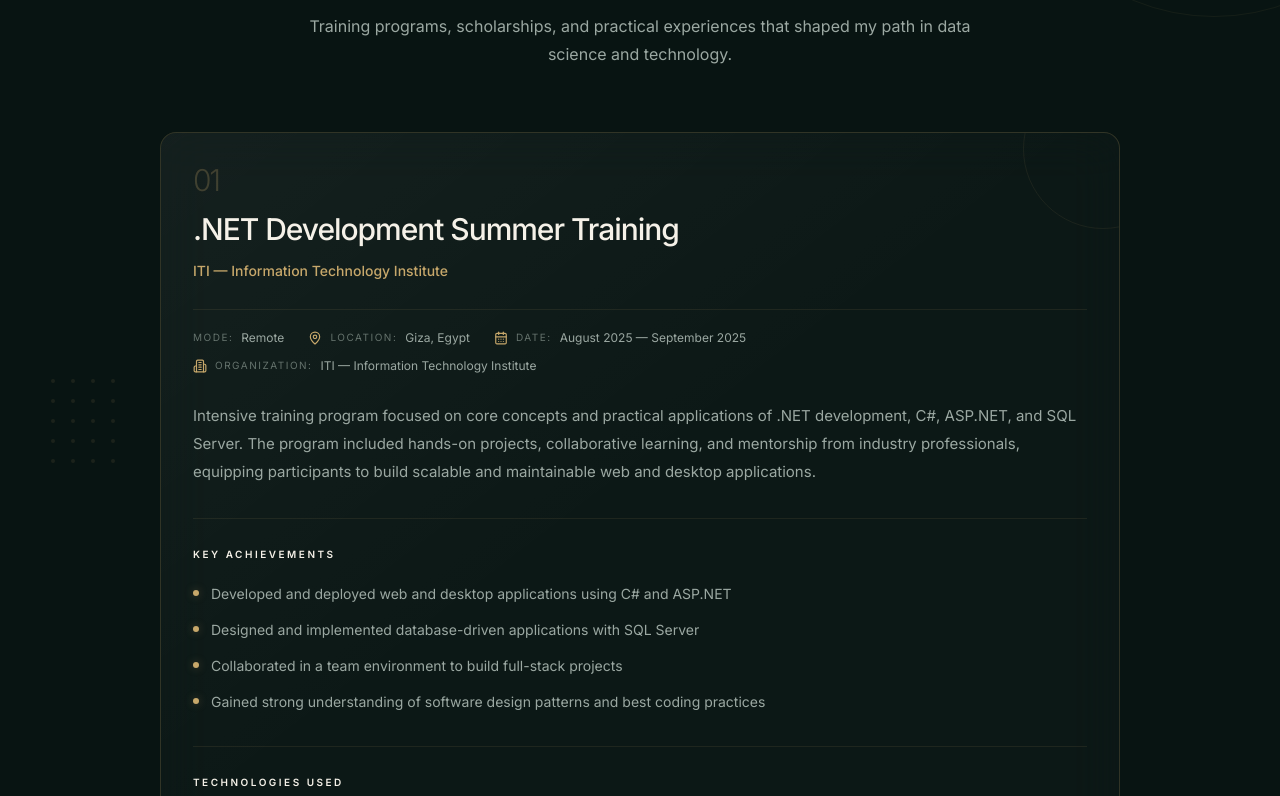
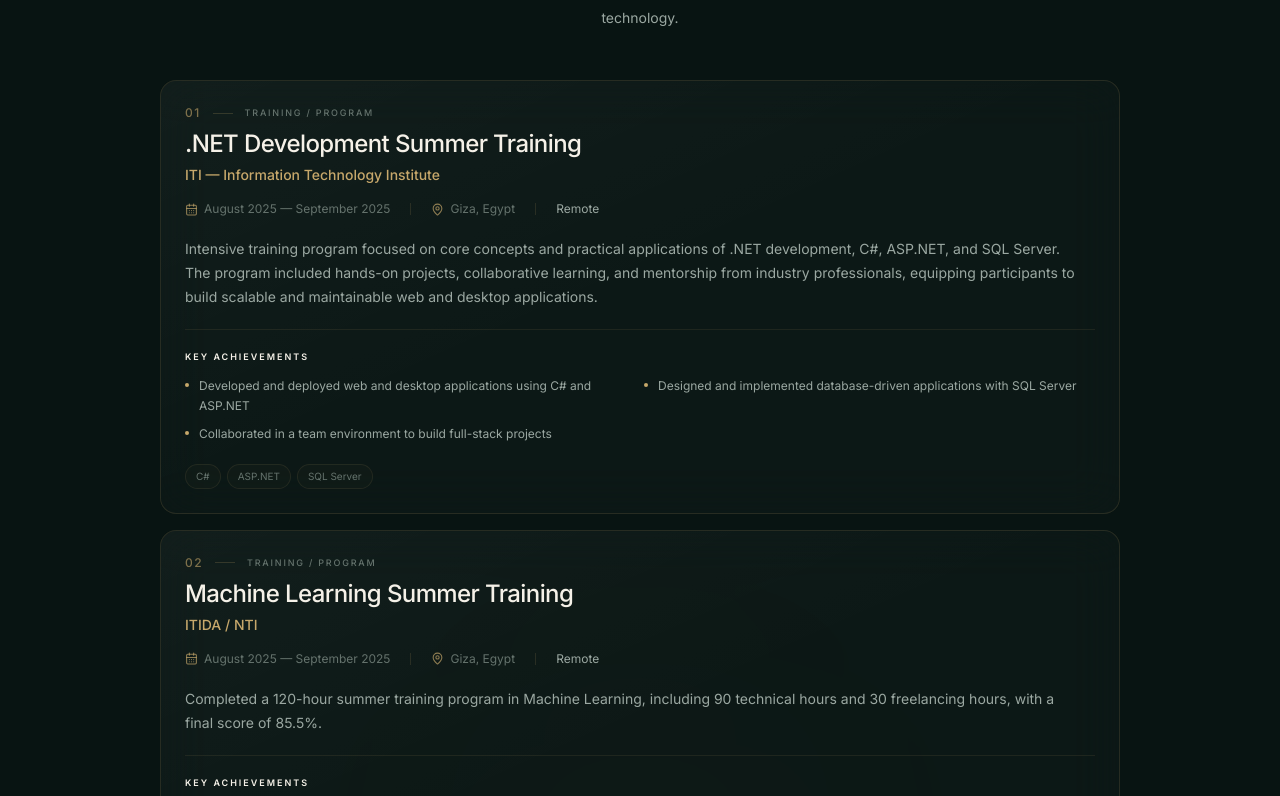
Before and after one commit to DohaAbdelrahman/Doha, a Next.js app: page / in a window 1280 px wide. Shown: the part 4244-5040 px from the top of the page. Built offline with nearby package versions, Linux system fonts and the light colour scheme.

Commit message:
edit experieance

```diff
--- a/src/sections/ExperienceSection.tsx
+++ b/src/sections/ExperienceSection.tsx
@@ -5,7 +5,6 @@
   ArrowUpRight,
   CalendarDays,
   MapPin,
-  Building2,
 } from "lucide-react";
 
 import ScrollReveal from "@/components/portfolio/ScrollReveal";
@@ -19,8 +18,8 @@
         relative
         overflow-hidden
         bg-[#081412]
-        py-28
-        sm:py-36
+        py-24
+        sm:py-32
       "
     >
       {/* =====================================================
@@ -28,15 +27,13 @@
       ===================================================== */}
 
       <div className="pointer-events-none absolute inset-0 overflow-hidden">
-        {/* Top right circles */}
-
         <div
           className="
             absolute
-            -right-36
-            -top-36
-            h-[420px]
-            w-[420px]
+            -right-32
+            -top-32
+            h-[360px]
+            w-[360px]
             rounded-full
             border
             border-[#C7A86B]/[0.07]
@@ -46,73 +43,30 @@
         <div
           className="
             absolute
-            -right-16
-            -top-16
-            h-[280px]
-            w-[280px]
+            -left-32
+            -bottom-40
+            h-[380px]
+            w-[380px]
             rounded-full
             border
             border-[#C7A86B]/[0.05]
           "
         />
 
-        {/* Bottom left */}
-
-        <div
-          className="
-            absolute
-            -bottom-52
-            -left-40
-            h-[450px]
-            w-[450px]
-            rounded-full
-            border
-            border-[#C7A86B]/[0.05]
-          "
-        />
-
-        {/* Soft glow */}
-
         <div
           className="
             absolute
             left-1/2
             top-1/2
-            h-[500px]
-            w-[500px]
+            h-[420px]
+            w-[420px]
             -translate-x-1/2
             -translate-y-1/2
             rounded-full
-            bg-[#C7A86B]/[0.012]
-            blur-[140px]
+            bg-[#C7A86B]/[0.01]
+            blur-[120px]
           "
         />
-
-        {/* Dots */}
-
-        <div
-          className="
-            absolute
-            left-[4%]
-            top-[18%]
-            grid
-            grid-cols-4
-            gap-4
-            opacity-25
-          "
-        >
-          {Array.from({ length: 20 }).map((_, index) => (
-            <span
-              key={index}
-              className="
-                h-1
-                w-1
-                rounded-full
-                bg-[#C7A86B]/40
-              "
-            />
-          ))}
-        </div>
       </div>
 
       {/* =====================================================
@@ -133,10 +87,10 @@
             HEADER
         ================================================= */}
 
-        <ScrollReveal className="mb-16 text-center">
+        <ScrollReveal className="mb-12 text-center">
           <div
             className="
-              mb-5
+              mb-4
               flex
               items-center
               justify-center
@@ -146,27 +100,27 @@
             <span
               className="
                 h-px
-                w-12
+                w-10
                 bg-[#C7A86B]/50
               "
             />
 
-            <p
+            <span
               className="
                 text-[10px]
                 font-medium
                 uppercase
-                tracking-[0.35em]
+                tracking-[0.32em]
                 text-[#C7A86B]
               "
             >
               Experience
-            </p>
+            </span>
 
             <span
               className="
                 h-px
-                w-12
+                w-10
                 bg-[#C7A86B]/50
               "
             />
@@ -179,7 +133,6 @@
               tracking-[-0.06em]
               text-[#F5F1E8]
               sm:text-6xl
-              md:text-7xl
             "
           >
             My Journey
@@ -189,29 +142,27 @@
           <p
             className="
               mx-auto
-              mt-5
-              max-w-2xl
+              mt-4
+              max-w-xl
               text-sm
               leading-7
               text-[#9BA8A2]
-              sm:text-base
             "
           >
-            Training programs, scholarships, and practical
-            experiences that shaped my path in data science
-            and technology.
+            Training programs and experiences that shaped
+            my path in data science and technology.
           </p>
         </ScrollReveal>
 
         {/* =================================================
-            EXPERIENCE CARDS
+            EXPERIENCE LIST
         ================================================= */}
 
-        <div className="space-y-6">
+        <div className="space-y-4">
           {experiences.map((exp, index) => (
             <ScrollReveal
               key={`${exp.title}-${index}`}
-              delay={index * 0.06}
+              delay={index * 0.05}
             >
               <ExperienceCard
                 exp={exp}
@@ -223,45 +174,21 @@
 
         {/* Bottom decoration */}
 
-        <ScrollReveal
-          direction="up"
-          delay={0.2}
-          className="mt-16"
-        >
         <div
           className="
+            mt-12
             flex
             items-center
             justify-center
             gap-4
           "
         >
-            <span
-              className="
-                h-px
-                w-16
-                bg-[#C7A86B]/15
-              "
-            />
+          <span className="h-px w-14 bg-[#C7A86B]/15" />
 
-            <span
-              className="
-                h-1.5
-                w-1.5
-                rounded-full
-                bg-[#C7A86B]/60
-              "
-            />
+          <span className="h-1.5 w-1.5 rounded-full bg-[#C7A86B]/60" />
 
-            <span
-              className="
-                h-px
-                w-16
-                bg-[#C7A86B]/15
-              "
-            />
+          <span className="h-px w-14 bg-[#C7A86B]/15" />
         </div>
-        </ScrollReveal>
       </div>
     </section>
   );
@@ -278,43 +205,38 @@
   exp: {
     title: string;
     organization: string;
+    location: string;
+    mode: "Remote" | "On-Site" | "Hybrid";
     date: string;
     description: string;
-    location?: string;
-    mode?: string;
-    achievements?: string[];
-    tags?: string[];
-    type?: string;
+    achievements: string[];
+    tags: string[];
     verifyUrl?: string;
   };
   index: number;
 }) {
   return (
     <motion.article
-      whileHover={{
-        y: -3,
-      }}
-      transition={{
-        duration: 0.25,
-      }}
+      whileHover={{ y: -2 }}
+      transition={{ duration: 0.2 }}
       className="
         group
         relative
         overflow-hidden
-        rounded-2xl
+        rounded-xl
         border
-        border-[#C7A86B]/20
+        border-[#C7A86B]/15
         bg-white/[0.018]
-        p-6
+        p-5
         backdrop-blur-xl
         transition-all
-        duration-500
-        hover:border-[#C7A86B]/40
-        hover:bg-[#C7A86B]/[0.025]
-        sm:p-8
+        duration-300
+        hover:border-[#C7A86B]/35
+        hover:bg-[#C7A86B]/[0.018]
+        sm:p-6
       "
     >
-      {/* Glass highlight */}
+      {/* Subtle glass highlight */}
 
       <div
         className="
@@ -322,33 +244,14 @@
           absolute
           inset-0
           bg-gradient-to-br
-          from-white/[0.035]
+          from-white/[0.025]
           via-transparent
           to-transparent
         "
       />
 
-      {/* Decorative circle */}
-
-      <div
-        className="
-          pointer-events-none
-          absolute
-          -right-16
-          -top-16
-          h-40
-          w-40
-          rounded-full
-          border
-          border-[#C7A86B]/[0.08]
-          transition-transform
-          duration-700
-          group-hover:scale-110
-        "
-      />
-
       {/* =================================================
-          TOP
+          TOP ROW
       ================================================= */}
 
       <div
@@ -356,44 +259,57 @@
           relative
           flex
           flex-col
-          gap-5
-          lg:flex-row
-          lg:items-start
-          lg:justify-between
+          gap-4
+          sm:flex-row
+          sm:items-start
+          sm:justify-between
         "
       >
         <div className="min-w-0">
-          {/* Number */}
+          {/* Number + Type */}
 
-          <div
+          <div className="mb-2 flex items-center gap-3">
+            <span
               className="
-              mb-4
-              text-3xl
-              font-light
-              leading-none
-              tracking-[-0.08em]
-              text-[#C7A86B]/25
-              transition-colors
-              duration-300
-              group-hover:text-[#C7A86B]/55
+                text-xs
+                font-medium
+                tracking-[0.12em]
+                text-[#C7A86B]/60
               "
             >
               {String(index + 1).padStart(2, "0")}
+            </span>
+
+            <span className="h-px w-5 bg-[#C7A86B]/20" />
+
+            <span
+              className="
+                text-[9px]
+                font-medium
+                uppercase
+                tracking-[0.2em]
+                text-[#65736D]
+              "
+            >
+              {exp.type === "program"
+                ? "Training / Program"
+                : "Milestone"}
+            </span>
           </div>
 
           {/* Title */}
 
           <h3
             className="
-              text-2xl
+              text-xl
               font-medium
               leading-tight
-              tracking-[-0.035em]
+              tracking-[-0.025em]
               text-[#F5F1E8]
               transition-colors
               duration-300
               group-hover:text-[#C7A86B]
-              sm:text-3xl
+              sm:text-2xl
             "
           >
             {exp.title}
@@ -403,7 +319,7 @@
 
           <p
             className="
-              mt-3
+              mt-1.5
               text-sm
               font-medium
               text-[#C7A86B]
@@ -421,23 +337,23 @@
             target="_blank"
             rel="noopener noreferrer"
             className="
-              group/verify
               inline-flex
               w-fit
               shrink-0
               items-center
               gap-2
-              rounded-xl
+              rounded-lg
               border
               border-[#C7A86B]/25
-              bg-white/[0.02]
-              px-4
-              py-2.5
-              text-xs
+              px-3
+              py-2
+              text-[10px]
               font-medium
+              uppercase
+              tracking-[0.12em]
               text-[#F5F1E8]
               transition-all
-              duration-300
+              duration-200
               hover:border-[#C7A86B]/60
               hover:bg-[#C7A86B]/[0.06]
             "
@@ -445,14 +361,8 @@
             Verify
 
             <ArrowUpRight
-              size={14}
-              className="
-                text-[#C7A86B]
-                transition-transform
-                duration-300
-                group-hover/verify:-translate-y-0.5
-                group-hover/verify:translate-x-0.5
-              "
+              size={13}
+              className="text-[#C7A86B]"
             />
           </a>
         )}
@@ -465,122 +375,116 @@
       <div
         className="
           relative
-          mt-7
+          mt-4
           flex
           flex-wrap
-          gap-x-6
-          gap-y-3
-          border-t
-          border-[#C7A86B]/10
-          pt-5
+          items-center
+          gap-x-5
+          gap-y-2
+          text-xs
+          text-[#65736D]
         "
       >
-        {exp.mode && (
-          <MetaItem label="Mode">
+        <span className="flex items-center gap-1.5">
+          <CalendarDays
+            size={13}
+            className="text-[#C7A86B]/70"
+          />
+
+          {exp.date}
+        </span>
+
+        <span className="hidden h-3 w-px bg-[#C7A86B]/15 sm:block" />
+
+        <span className="flex items-center gap-1.5">
+          <MapPin
+            size={13}
+            className="text-[#C7A86B]/70"
+          />
+
+          {exp.location}
+        </span>
+
+        <span className="hidden h-3 w-px bg-[#C7A86B]/15 sm:block" />
+
+        <span className="text-[#9BA8A2]">
           {exp.mode}
-          </MetaItem>
-        )}
-
-        {exp.location && (
-          <MetaItem
-            icon={<MapPin size={14} />}
-            label="Location"
-          >
-            {exp.location}
-          </MetaItem>
-        )}
-
-        <MetaItem
-          icon={<CalendarDays size={14} />}
-          label="Date"
-        >
-          {exp.date}
-        </MetaItem>
-
-        <MetaItem
-          icon={<Building2 size={14} />}
-          label="Organization"
-        >
-          {exp.organization}
-        </MetaItem>
+        </span>
       </div>
 
       {/* =================================================
           DESCRIPTION
       ================================================= */}
 
-      <div className="relative mt-7">
       <p
         className="
+          relative
+          mt-5
           max-w-4xl
           text-sm
-            leading-7
+          leading-6
           text-[#9BA8A2]
-            sm:text-[15px]
         "
       >
         {exp.description}
       </p>
-      </div>
 
       {/* =================================================
-          ACHIEVEMENTS
+          KEY ACHIEVEMENTS
       ================================================= */}
 
-      {exp.achievements &&
-        exp.achievements.length > 0 && (
+      {exp.achievements?.length > 0 && (
         <div
           className="
             relative
-              mt-8
+            mt-5
             border-t
             border-[#C7A86B]/10
-              pt-7
+            pt-5
           "
         >
-            <h4
+          <p
             className="
-                mb-5
-                text-[10px]
+              mb-3
+              text-[9px]
               font-semibold
               uppercase
-                tracking-[0.25em]
+              tracking-[0.22em]
               text-[#F5F1E8]
             "
           >
             Key Achievements
-            </h4>
+          </p>
 
-            <ul className="space-y-3">
-              {exp.achievements.map(
-                (achievement) => (
+          <ul className="grid gap-2 sm:grid-cols-2">
+            {exp.achievements
+              .slice(0, 3)
+              .map((achievement) => (
                 <li
                   key={achievement}
                   className="
                     flex
                     items-start
-                      gap-3
-                      text-sm
-                      leading-6
+                    gap-2.5
+                    text-xs
+                    leading-5
                     text-[#9BA8A2]
                   "
                 >
                   <span
                     className="
-                        mt-2
-                        h-1.5
-                        w-1.5
+                      mt-[7px]
+                      h-1
+                      w-1
                       shrink-0
                       rounded-full
                       bg-[#C7A86B]
-                        shadow-[0_0_8px_rgba(199,168,107,0.35)]
                     "
                   />
 
                   <span>{achievement}</span>
                 </li>
-                )
-              )}
+              ))}
           </ul>
         </div>
       )}
@@ -589,57 +493,41 @@
           TECHNOLOGIES
       ================================================= */}
 
-      {exp.tags && exp.tags.length > 0 && (
+      {exp.tags?.length > 0 && (
         <div
           className="
             relative
-            mt-8
-            border-t
-            border-[#C7A86B]/10
-            pt-7
+            mt-5
+            flex
+            flex-wrap
+            gap-1.5
           "
         >
-          <h4
-            className="
-              mb-4
-              text-[10px]
-              font-semibold
-              uppercase
-              tracking-[0.25em]
-              text-[#F5F1E8]
-            "
-          >
-            Technologies Used
-          </h4>
-
-          <div className="flex flex-wrap gap-2">
           {exp.tags.map((tag) => (
             <span
               key={tag}
               className="
                 rounded-full
                 border
-                  border-[#C7A86B]/15
-                  bg-[#C7A86B]/[0.035]
-                  px-3
-                  py-1.5
-                  text-xs
-                  text-[#9BA8A2]
-                  transition-all
-                  duration-300
-                  hover:border-[#C7A86B]/40
-                  hover:bg-[#C7A86B]/[0.07]
-                  hover:text-[#F5F1E8]
+                border-[#C7A86B]/10
+                bg-[#C7A86B]/[0.025]
+                px-2.5
+                py-1
+                text-[10px]
+                text-[#65736D]
+                transition-colors
+                duration-200
+                group-hover:border-[#C7A86B]/20
+                group-hover:text-[#9BA8A2]
               "
             >
               {tag}
             </span>
           ))}
         </div>
-        </div>
       )}
 
-      {/* Bottom accent */}
+      {/* Bottom hover line */}
 
       <span
         className="
@@ -650,56 +538,11 @@
           w-0
           -translate-x-1/2
           bg-[#C7A86B]
-          shadow-[0_0_14px_rgba(199,168,107,0.45)]
           transition-all
           duration-500
-          group-hover:w-1/2
+          group-hover:w-1/3
         "
       />
     </motion.article>
   );
 }
-
-/* =============================================================
-   META ITEM
-============================================================= */
-
-function MetaItem({
-  icon,
-  label,
-  children,
-}: {
-  icon?: React.ReactNode;
-  label: string;
-  children: React.ReactNode;
-}) {
-  return (
-    <div className="flex items-center gap-2">
-      {icon && (
-        <span className="text-[#C7A86B]">
-          {icon}
-        </span>
-      )}
-
-      <span
-        className="
-          text-[10px]
-          uppercase
-          tracking-[0.15em]
-          text-[#65736D]
-        "
-      >
-        {label}:
-      </span>
-
-      <span
-        className="
-          text-xs
-          text-[#9BA8A2]
-        "
-      >
-        {children}
-      </span>
-    </div>
-  );
-}
```
Lines whose indentation alone changed are shown as unchanged.
